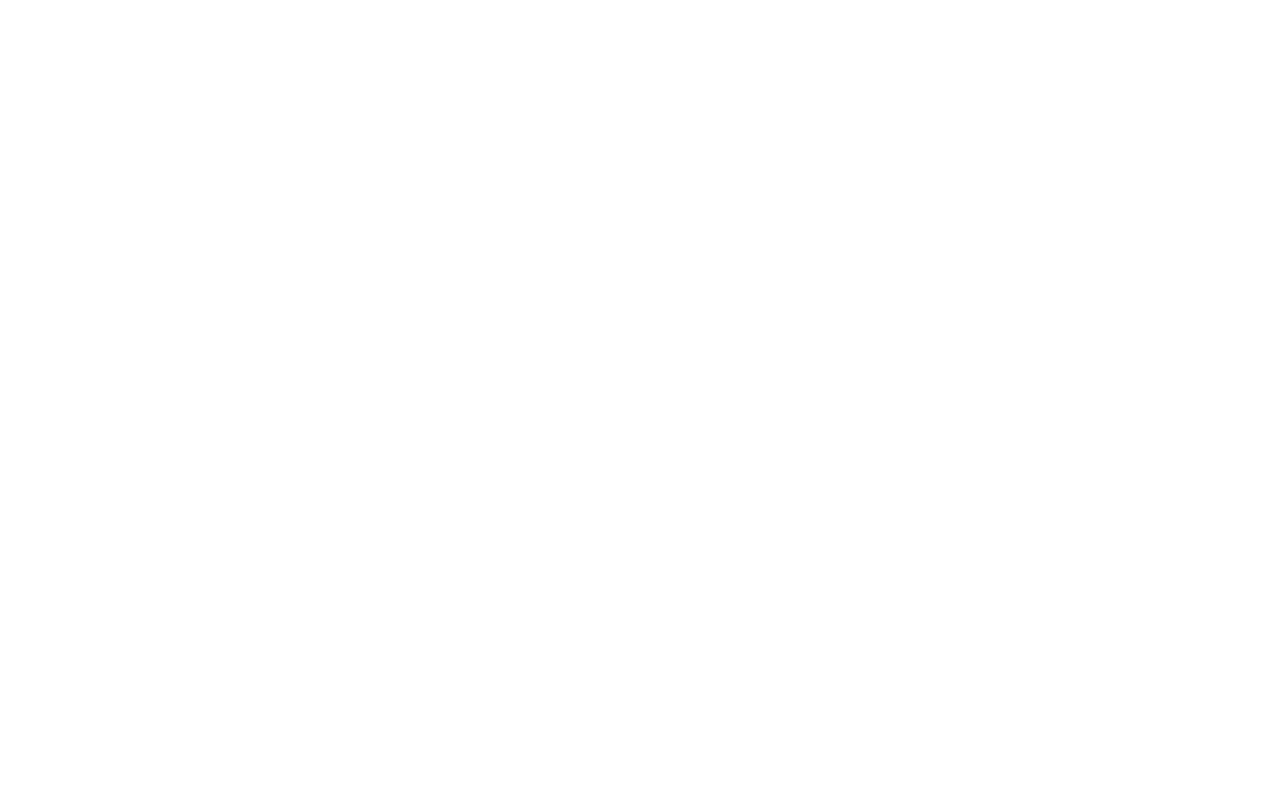
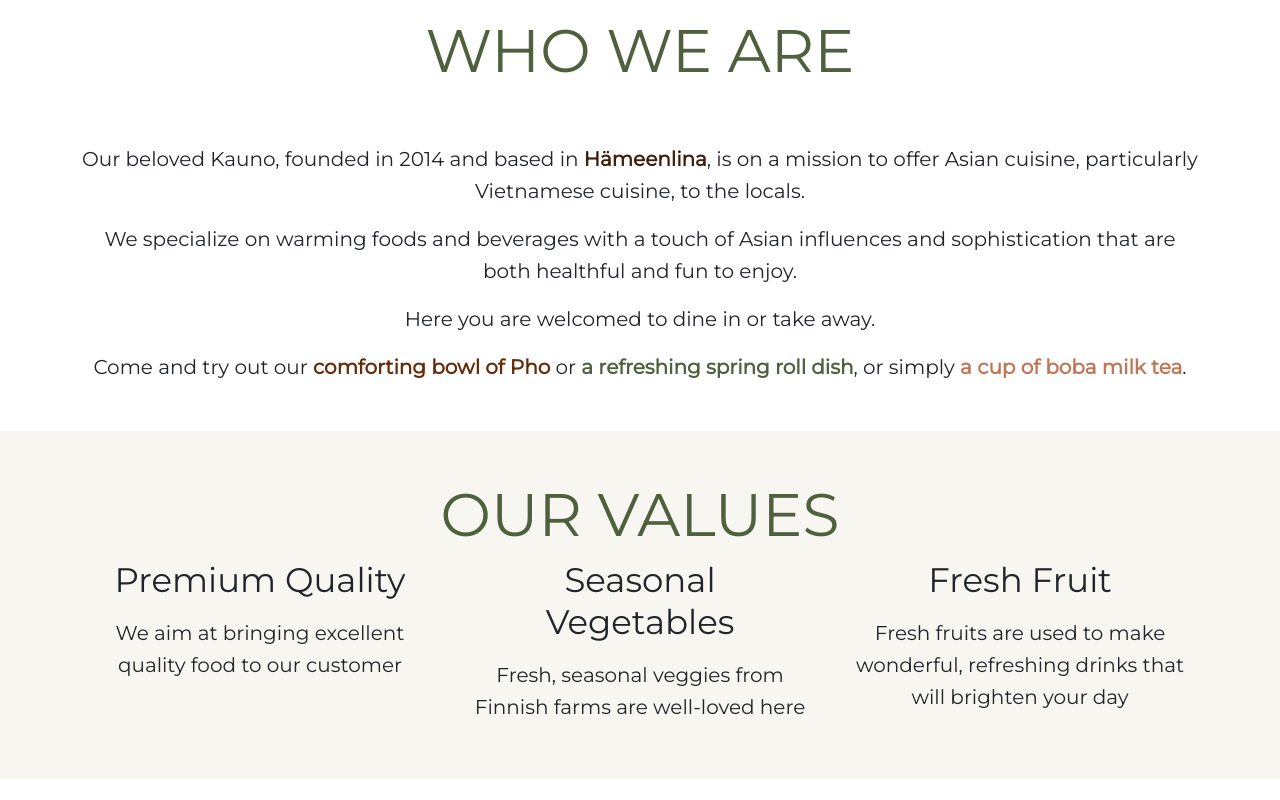
Before and after one commit to phuoc94/kauno-restaurant, a Next.js app: page /about-us in a window 1280 px wide. Shown: the part 940-1740 px from the top of the page. Before the commit the page ends 800 px from the top, so only its background shows below. Built offline with nearby package versions, Linux system fonts and the light colour scheme.

Commit message:
About us page

```diff
--- a/pages/about-us.js
+++ b/pages/about-us.js
@@ -1,12 +1,132 @@
-import { Container } from 'react-bootstrap';
+import { Container, Row, Col } from 'react-bootstrap';
 import Layout from '../components/layout';
+import { Typography } from '@mui/material';
+import Reservation from '../components/reservation';
 
 export default function AboutUs() {
   return (
     <Layout>
+      <Col className="vh-100 d-flex align-items-center justify-content-center bg-primary">
+        <Typography
+          variant="h2"
+          component="h1"
+          className="text-uppercase font-classique-saigon color-white text-center"
+        >
+          <span className="d-none d-md-block">
+            kaUNO <br />
+          </span>
+          THE LIttLE vIetnamese kItchen
+        </Typography>
+      </Col>
       <Container>
-        <h1>About Us</h1>
+        <Typography
+          variant="h2"
+          component="h1"
+          className="text-uppercase font-classique-saigon color-primary text-center p-5"
+        >
+          who we are
+        </Typography>
+        <Typography variant="h6" component="p" className="text-center py-2">
+          Our beloved Kauno, founded in 2014 and based in{' '}
+          <span className="font-weight-900 color-d-sienna">Hämeenlina</span>, is
+          on a mission to offer Asian cuisine, particularly Vietnamese cuisine,
+          to the locals.
+        </Typography>
+        <Typography variant="h6" component="p" className="text-center py-2">
+          We specialize on warming foods and beverages with a touch of Asian
+          influences and sophistication that are both healthful and fun to
+          enjoy.
+        </Typography>
+        <Typography variant="h6" component="p" className="text-center py-2">
+          Here you are welcomed to dine in or take away.
+        </Typography>
+        <Typography
+          variant="h6"
+          component="p"
+          className="text-center py-2 pb-5"
+        >
+          Come and try out our{' '}
+          <span className="font-weight-900 color-seal-brown">
+            comforting bowl of Pho
+          </span>{' '}
+          or{' '}
+          <span className="font-weight-900 color-primary">
+            a refreshing spring roll dish
+          </span>
+          , or simply{' '}
+          <b>
+            <span className="font-weight-900 color-copper-red">
+              a cup of boba milk tea
+            </span>
+          </b>
+          .
+        </Typography>
       </Container>
+      <Col className="py-5 bg-culture">
+        <Typography
+          variant="h2"
+          component="h1"
+          className="text-uppercase font-classique-saigon color-primary text-center"
+        >
+          Our values
+        </Typography>
+        <Container>
+          <Row>
+            <Col>
+              <Typography
+                variant="h4"
+                component="h4"
+                className="text-center p-2"
+              >
+                Premium Quality
+              </Typography>
+              <Typography
+                variant="h6"
+                component="p"
+                className="text-center p-2"
+              >
+                We aim at bringing excellent quality food to our customer
+              </Typography>
+            </Col>
+            <Col>
+              {' '}
+              <Typography
+                variant="h4"
+                component="h4"
+                className="text-center p-2"
+              >
+                Seasonal Vegetables
+              </Typography>
+              <Typography
+                variant="h6"
+                component="p"
+                className="text-center p-2"
+              >
+                Fresh, seasonal veggies from Finnish farms are well-loved here
+              </Typography>
+            </Col>
+            <Col>
+              {' '}
+              <Typography
+                variant="h4"
+                component="h4"
+                className="text-center p-2"
+              >
+                Fresh Fruit
+              </Typography>
+              <Typography
+                variant="h6"
+                component="p"
+                className="text-center p-2"
+              >
+                Fresh fruits are used to make wonderful, refreshing drinks that
+                will brighten your day
+              </Typography>
+            </Col>
+          </Row>
+        </Container>
+      </Col>
+      <Reservation />
     </Layout>
   );
 }
--- a/styles/globals.css
+++ b/styles/globals.css
@@ -59,6 +59,13 @@
 
 .color-seal-brown {
   color: #662c0a;
+}
+.color-white {
+  color: #fdfeff;
+}
+
+.color-copper-red {
+  color: #be7655;
 }
 
 .font-weight-bold {
```
Also changed, not shown: styles/overwrite.css (line endings or trailing spaces).
